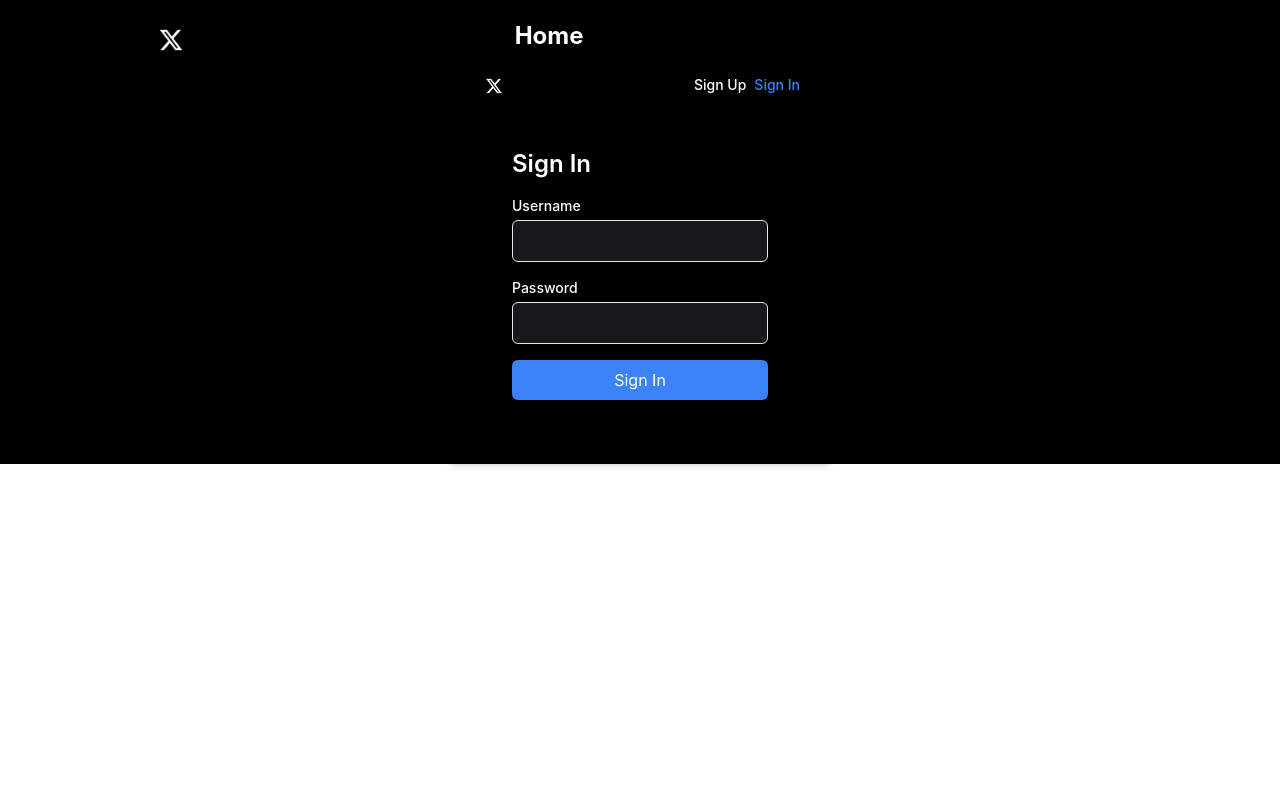
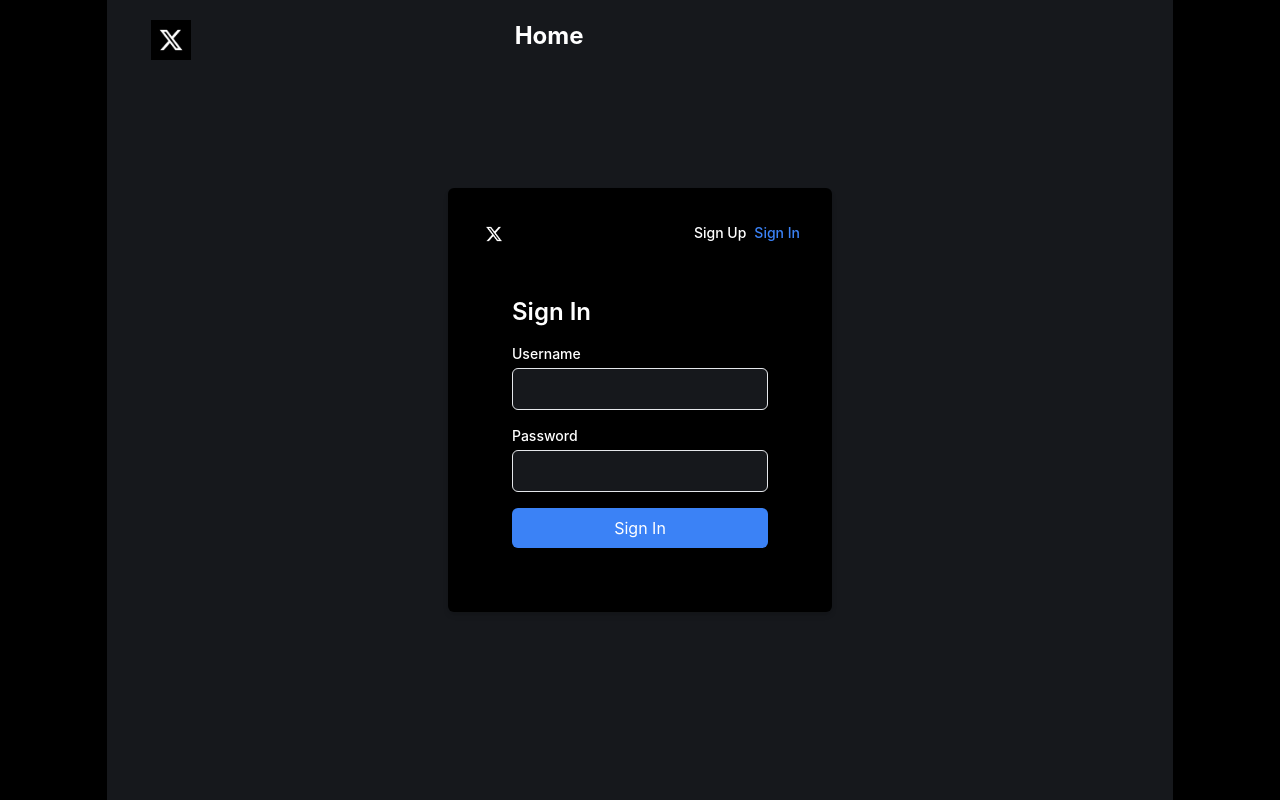
Before and after one commit to sukhpreet-singh1/xtwitter, a React (Create React App) app in the folder client/: page / in a window 1280 px wide. Built offline with nearby package versions, Linux system fonts and the light colour scheme.

Commit message:
Update Authform.jsx

```diff
--- a/client/src/pages/Signin/Authform.jsx
+++ b/client/src/pages/Signin/Authform.jsx
@@ -6,8 +6,8 @@ const Authform = ({ currentForm }) => {
   const [activeForm, setActiveForm] = useState(currentForm);
 
   return (
-    <div className="flex justify-center items-center pt-10">
-      <div className="p-8 shadow-md bg-black rounded-md w-96 h-1/2">
+    <div className="flex justify-center h-screen bg-gray-50 items-center">
+      <div className="p-8 shadow-md bg-black rounded-md w-96">
         <div className="flex justify-between mb-4">
           <img src="/xtwitter.png" alt="X" className="w-7 h-7" />
           <div>
```
